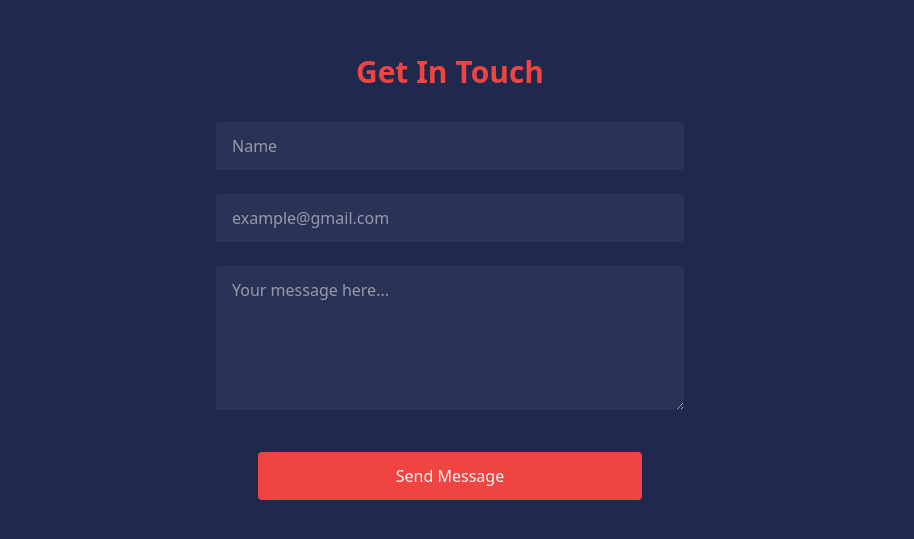
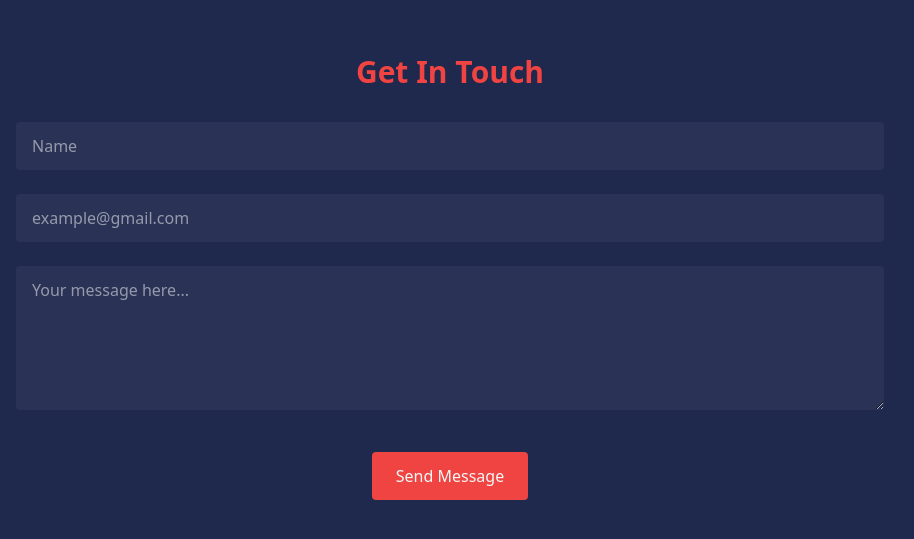
Before and after one commit to Corddzz/cordz-portfolio, a React (Vite) app: page / in a window 1280 px wide. Shown: the part 2613-3152 px from the top of the page, without its empty margins (190-1104 px from the left). Built offline with nearby package versions, Linux system fonts and the light colour scheme.

Commit message:
Responsive design to small device

```diff
--- a/src/App.jsx
+++ b/src/App.jsx
@@ -12,7 +12,7 @@ const App = () => {
   const [menu, setMenu] = useState(false)
   const [loading, setLoading] = useState(false)
   return (
-    <>
+    <div className="overflow-x-hidden">
       {!loading && <LoadingScreen onComplete={() => setLoading(true)} />}
       <div
         className={`min-h-screen transition-opacity duration-700 ${
@@ -26,7 +26,7 @@ const App = () => {
         <Projects />
         <Contact />
       </div>
-    </>
+    </div>
   )
 }
 
--- a/src/components/sections/Contact.jsx
+++ b/src/components/sections/Contact.jsx
@@ -29,10 +29,10 @@ const Contact = () => {
   return (
     <section
       id="contact"
-      className="min-h-screen flex items-center justify-center py-20 bg-[#1f284d]"
+      className="min-h-screen flex items-center justify-center py-20 bg-[#1f284d] w-full"
     >
       <RevealOnScroll>
-        <div className="px-4 w-[500px]">
+        <div className="w-auto px-4 sm:w-[900px]">
           <h2 className="text-3xl font-bold mb-8 text-[#ef4442] text-center">
             Get In Touch
           </h2>
@@ -84,7 +84,7 @@ const Contact = () => {
             <div className="flex items-center justify-center p-3 my-3">
               <button
                 type="submit"
-                className="w-sm bg-[#ef4442] text-[#eff8f7] py-3 px-6 rounded font-medium transition relative overflow-hidden hover:translate-y-0.5 hover:shadow-[#ef4442]/50 hover:shadow-lg"
+                className="sm:max-w-[639px] bg-[#ef4442] text-[#eff8f7] py-3 px-6 rounded font-medium transition relative overflow-hidden hover:translate-y-0.5 hover:shadow-[#ef4442]/50 hover:shadow-lg"
               >
                 Send Message
               </button>
--- a/src/components/sections/Home.jsx
+++ b/src/components/sections/Home.jsx
@@ -8,11 +8,11 @@ const Home = () => {
       className="min-h-screen flex items-center justify-evenly relative bg-[#1f284d] sm:flex-col lg:flex-row max-[639px]:flex-col"
     >
       <RevealOnScroll>
-        <div className="sm:mb-3 sm:mt-25 lg:mt-0">
+        <div className="sm:mb-3 sm:mt-25 lg:mt-0 mt-25">
           <img
             src={imageProfile}
             alt="Profile"
-            className="rounded-full size-96 shadow-xl shadow-black/50 hover:scale-110 duration-300 ease-in-out cursor-pointer"
+            className="rounded-full size-96 shadow-xl shadow-black/50 hover:scale-110 duration-300 ease-in-out cursor-pointer max-sm:size-60"
           />
         </div>
       </RevealOnScroll>
```
